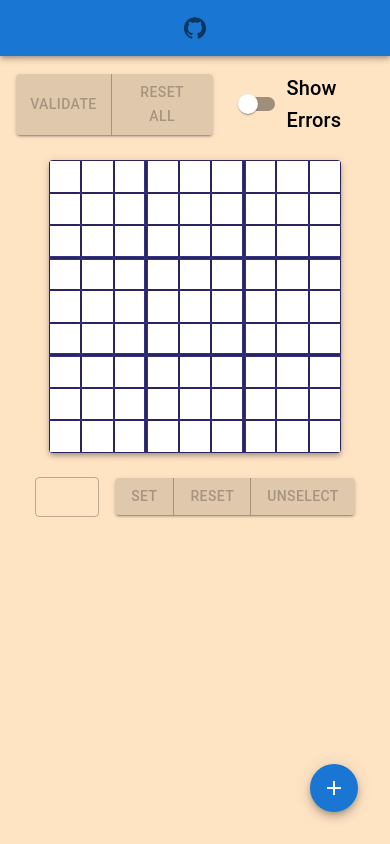
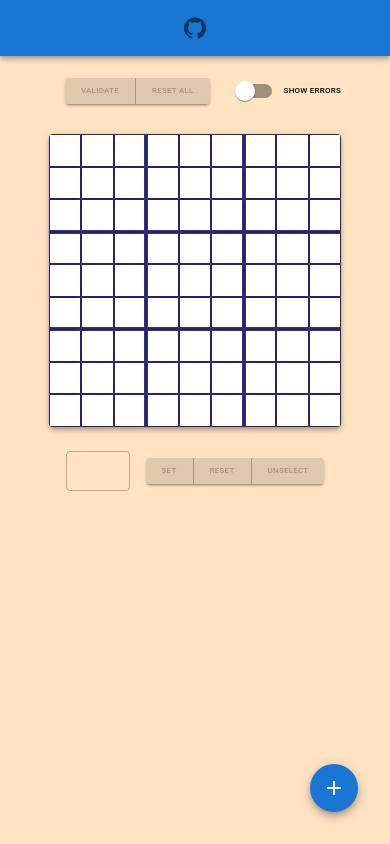
Before and after one commit to seanluong/sudoku, a React (Vite) app: page / in a window 390 px wide. Built offline with nearby package versions, Linux system fonts and the light colour scheme; no server answers.

Commit message:
Make buttons more responsive to screen size

```diff
--- a/src/components/GameControls.tsx
+++ b/src/components/GameControls.tsx
@@ -29,6 +29,7 @@ export const GameControls = () => {
     const isBoardFull = Object.keys(cells).length === 81;
     const canResetBoard = Object.values(cells).some((cellValue) => cellValue.isOriginal === false);
     const gameSolved = gameStatus === 'SOLVED';
+    const buttonFontSize = { xs: "0.5rem", sm: "0.8rem", md: "1rem" };
     return (
         <Stack direction={"row"}
             spacing={2}
@@ -60,23 +61,32 @@ export const GameControls = () => {
                             <ButtonGroup variant="contained" color="secondary" aria-label="contained secondary button group">
                                 <Button size="medium"
                                         onClick={handleValidateClicked}
-                                        disabled={!isBoardFull}>
+                                        disabled={!isBoardFull}
+                                        sx={{
+                                            fontSize: buttonFontSize,
+                                        }}>
                                     Validate
                                 </Button>
                                 <Button size="medium"
                                         disabled={!canResetBoard}
-                                        onClick={handleResetAllClicked}>
+                                        onClick={handleResetAllClicked}
+                                        sx={{
+                                            fontSize: buttonFontSize,
+                                        }}>
                                     Reset All
                                 </Button>
                             </ButtonGroup>
                             <FormControlLabel
                                 label={
-                                    <Typography variant="h6">
+                                    <Typography variant="button"
+                                                sx={{
+                                                    fontSize: buttonFontSize
+                                                }}>
                                         Show Errors
                                     </Typography>
                                 }
                                 control={
-                                    <Switch checked={showErrors} onChange={toggleShowErrors} name="showErrors" />
+                                    <Switch checked={showErrors} size="medium" onChange={toggleShowErrors} name="showErrors" />
                                 }
                             />
                         </>
--- a/src/components/SetResetCellControls.tsx
+++ b/src/components/SetResetCellControls.tsx
@@ -83,6 +83,7 @@ export const SetResetCellControls = () => {
         });
     }
 
+    const buttonFontSize = { xs: "0.5rem", sm: "0.8rem", md: "1rem" };
     return (
         <Stack direction={"row"}
             spacing={2}
@@ -104,20 +105,28 @@ export const SetResetCellControls = () => {
                     onClick={handleSetClicked}
                     size="medium"
                     color="primary"
-                    disabled={status === "UNSELECTED"}>
+                    disabled={status === "UNSELECTED"}
+                    sx={{
+                        fontSize: buttonFontSize
+                    }}>
                     Set
                 </Button>
                 <Button variant="contained"
                     onClick={handleResetClicked}
                     size="medium"
-
-                    disabled={status === "UNSELECTED"}>
+                    disabled={status === "UNSELECTED"}
+                    sx={{
+                        fontSize: buttonFontSize
+                    }}>
                     Reset
                 </Button>
                 <Button variant="contained"
                     size="medium"
                     disabled={status === "UNSELECTED"}
-                    onClick={handleUnselectCellClicked}>
+                    onClick={handleUnselectCellClicked}
+                    sx={{
+                        fontSize: buttonFontSize
+                    }}>
                     Unselect
                 </Button>
             </ButtonGroup>
--- a/src/reducers/CellsReducer.ts
+++ b/src/reducers/CellsReducer.ts
@@ -12,7 +12,6 @@ export interface CellsState {
     cells: CellMap;
     gameStatus: GameStatus;
     validationStatus: ValidationStatus;
-    // TODO: allow players to switch from showing to not showing errors
     validationErrors: ValidationError[];
     puzzle: Puzzle;
 }
```
